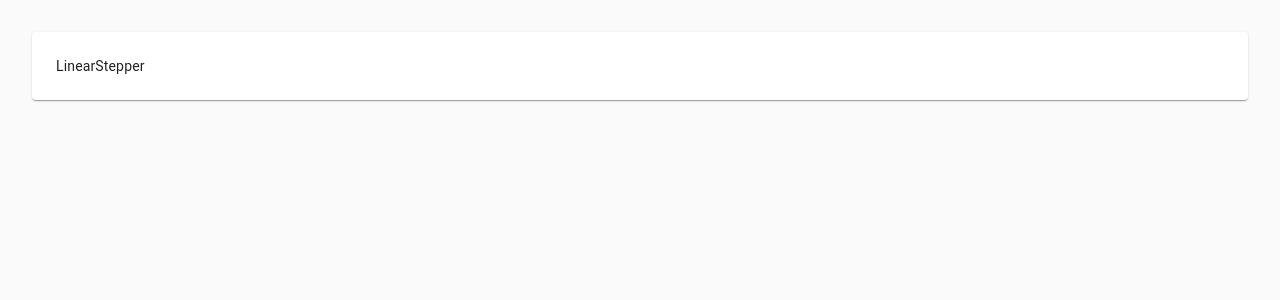
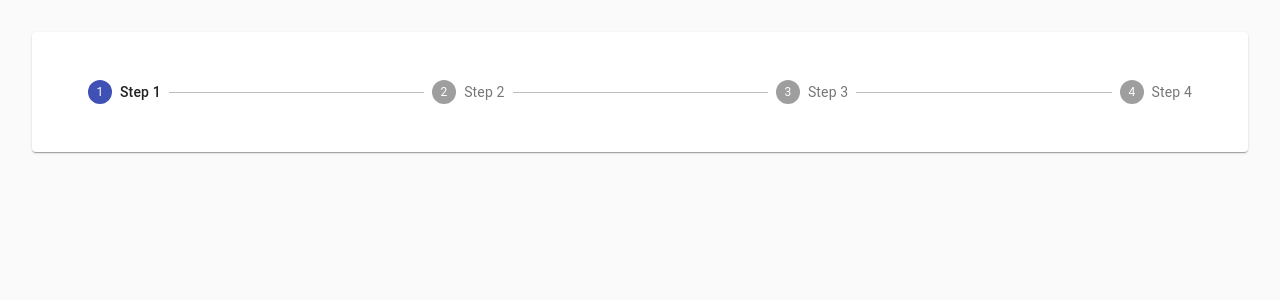
Before and after one commit to Ankit-jailwal/Plum_multi_step_form, a React (Create React App) app: page / in a window 1280 px wide. Shown: the top 300 px of the page. Built offline with nearby package versions, Linux system fonts and the light colour scheme.

Commit message:
Created 4 steps

```diff
--- a/src/LinearStepper.js
+++ b/src/LinearStepper.js
@@ -1,8 +1,24 @@
+import { Step, StepLabel, Stepper } from '@material-ui/core'
 import React from 'react'
 
 const LinearStepper = () => {
   return (
-    <div>LinearStepper</div>
+    <div>
+        <Stepper activeStep={0}>
+            <Step>
+                <StepLabel>Step 1</StepLabel>
+            </Step>
+            <Step>
+                <StepLabel>Step 2</StepLabel>
+            </Step>
+            <Step>
+                <StepLabel>Step 3</StepLabel>
+            </Step>
+            <Step>
+                <StepLabel>Step 4</StepLabel>
+            </Step>
+        </Stepper>
+    </div>
   )
 }
 
```
